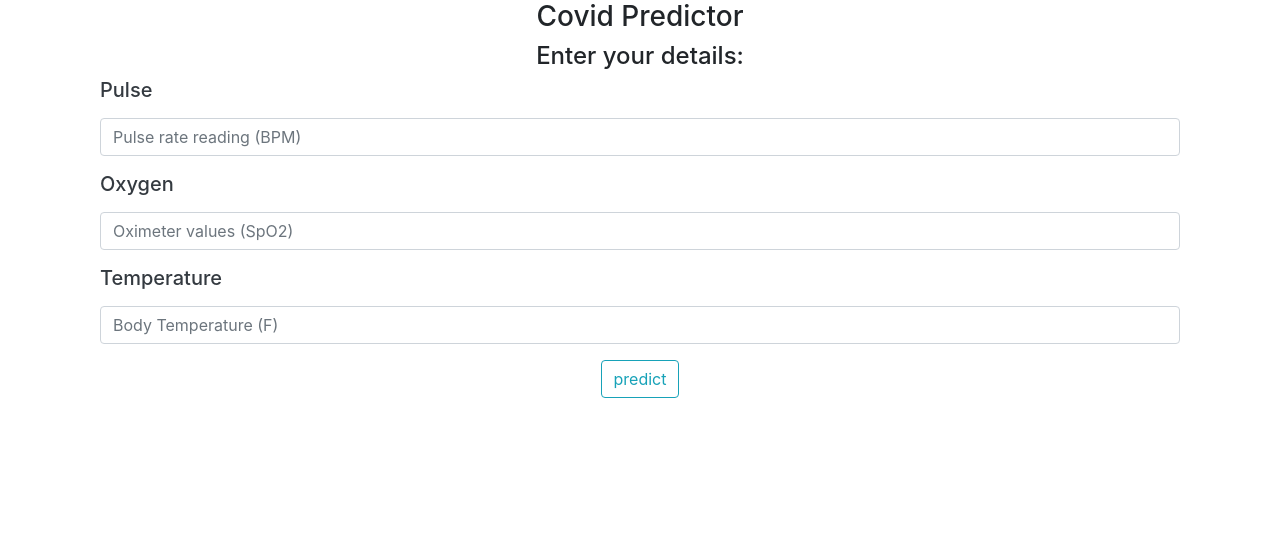
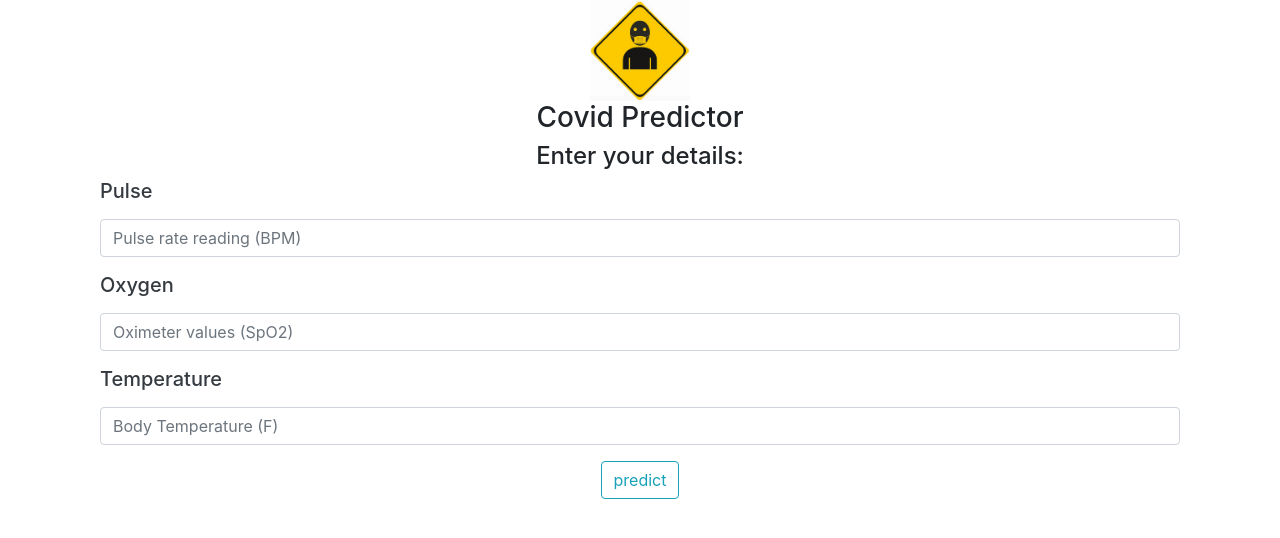
Before and after one commit to NaNdalal-dev/Predict-Covid, a Django app: page / in a window 1280 px wide. Shown: the top 538 px of the page. Run offline with Django 3.2, Linux system fonts and the light colour scheme; parts of the project's set-up code (start-up, migrations or seed data) failed here and were passed over; some libraries are stand-ins or nearby versions.

Commit message:
Changed Files

```diff
--- a/predict_covid_site/templates/base.html
+++ b/predict_covid_site/templates/base.html
@@ -19,10 +19,11 @@
 
   <script src="https://ajax.googleapis.com/ajax/libs/angularjs/1.6.9/angular.min.js"></script>
 
-   <!--meta property="og:title" content="Get Global Covid Data" />
+   <!--meta property="og:title" content="Covid Predictor" />
    <meta property="og:image" content="https://raw.githubusercontent.com/NaNdalal-dev/Covid/main/Covid/static/imgs/logo2.jpeg" />
-   <link rel="icon" href="https://raw.githubusercontent.com/NaNdalal-dev/Covid/main/Covid/static/imgs/logo2.jpeg" type="image/x-icon">
+
    <meta property="og:url" content="{{path}}" /-->
+   <link rel="icon" href="https://raw.githubusercontent.com/NaNdalal-dev/Predict-Covid/main/predict_covid_site/static/imgs/covsafe.jpeg" type="image/x-icon">
 </head>
 
 <body style="overflow-x: hidden;">
--- a/predict_covid_site/templates/home.html
+++ b/predict_covid_site/templates/home.html
@@ -1,7 +1,9 @@
 {% extends "base.html" %}
 
 {% block content %}
-
+<div class="container" align="center">
+	<img src="https://raw.githubusercontent.com/NaNdalal-dev/Predict-Covid/main/predict_covid_site/static/imgs/covsafe.jpeg" class="img img-fluid" height="100" width="100">
+</div>
 <div class="container">
 	<h3 class="text text-center">Covid Predictor</h3>
 	<div class="container">
```
Also changed, not shown: predict_covid_site/static/imgs/covsafe.jpeg.
